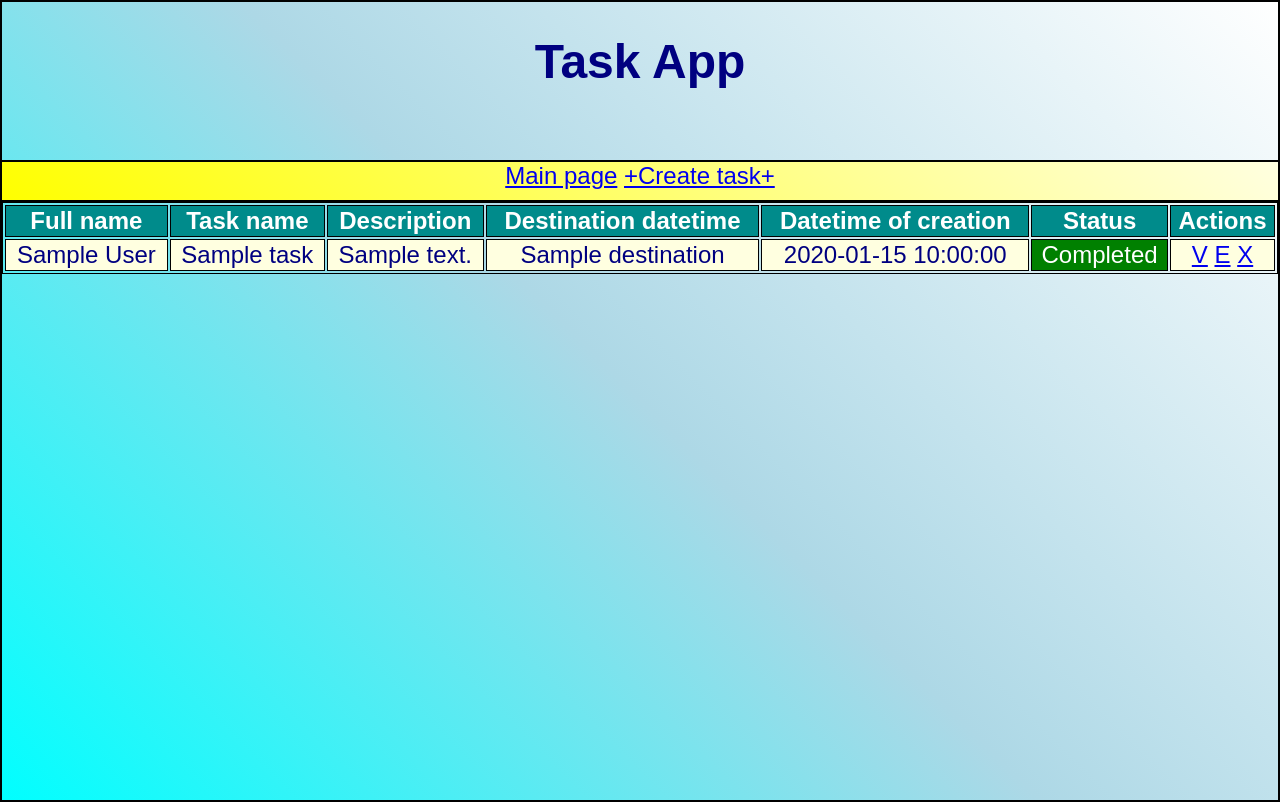
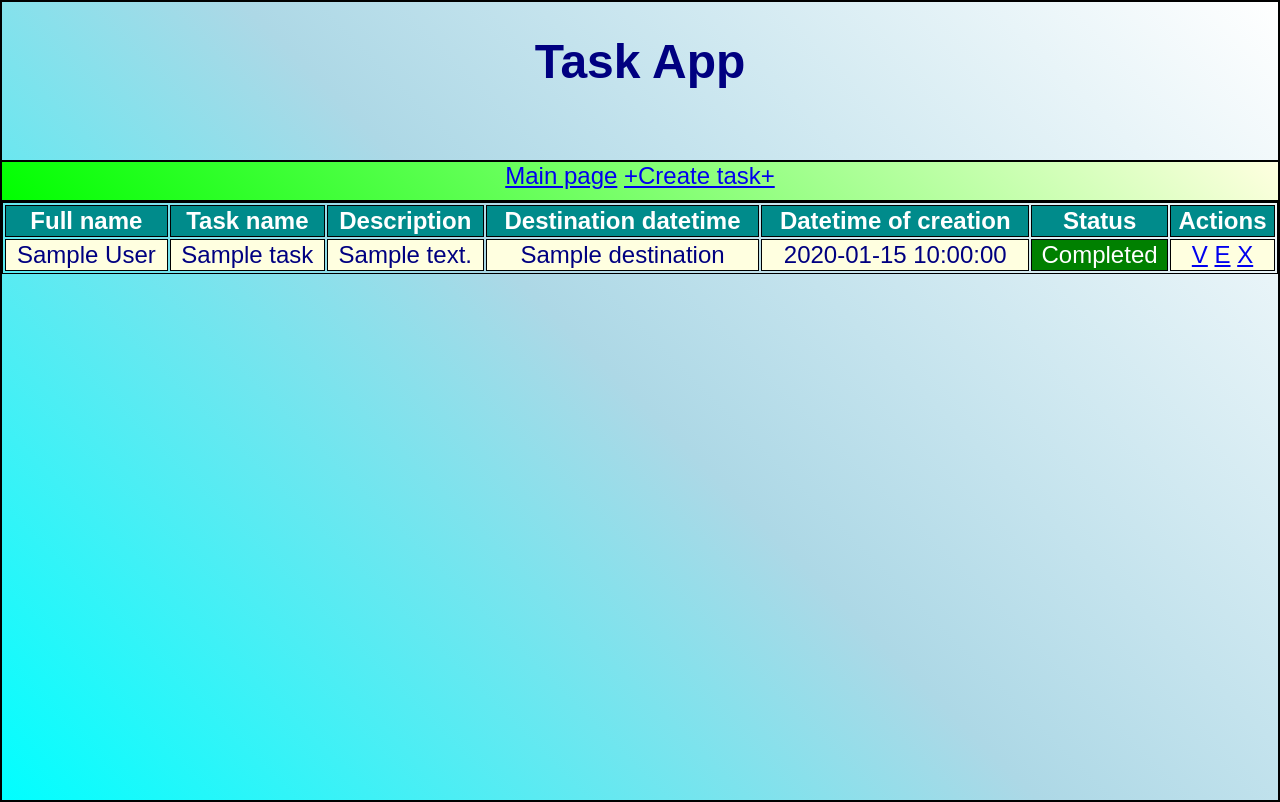
Before and after one commit to IrronRoman19/final-project-devops-sela, a Flask app: page / in a window 1280 px wide. Run offline with Flask 3, Linux system fonts and the light colour scheme; a database or web service that is not in the repository returns one stand-in record (values such as "Sample title"); parts of the project's set-up code (start-up, migrations or seed data) failed here and were passed over.

Commit message:
modified

```diff
--- a/app/static/styles.css
+++ b/app/static/styles.css
@@ -28,7 +28,7 @@ header {
 }
 
 nav {
-    background: linear-gradient(45deg, yellow, lightyellow);
+    background: linear-gradient(45deg, lime, lightyellow);
     grid-column: span 6;
 }
 
```
